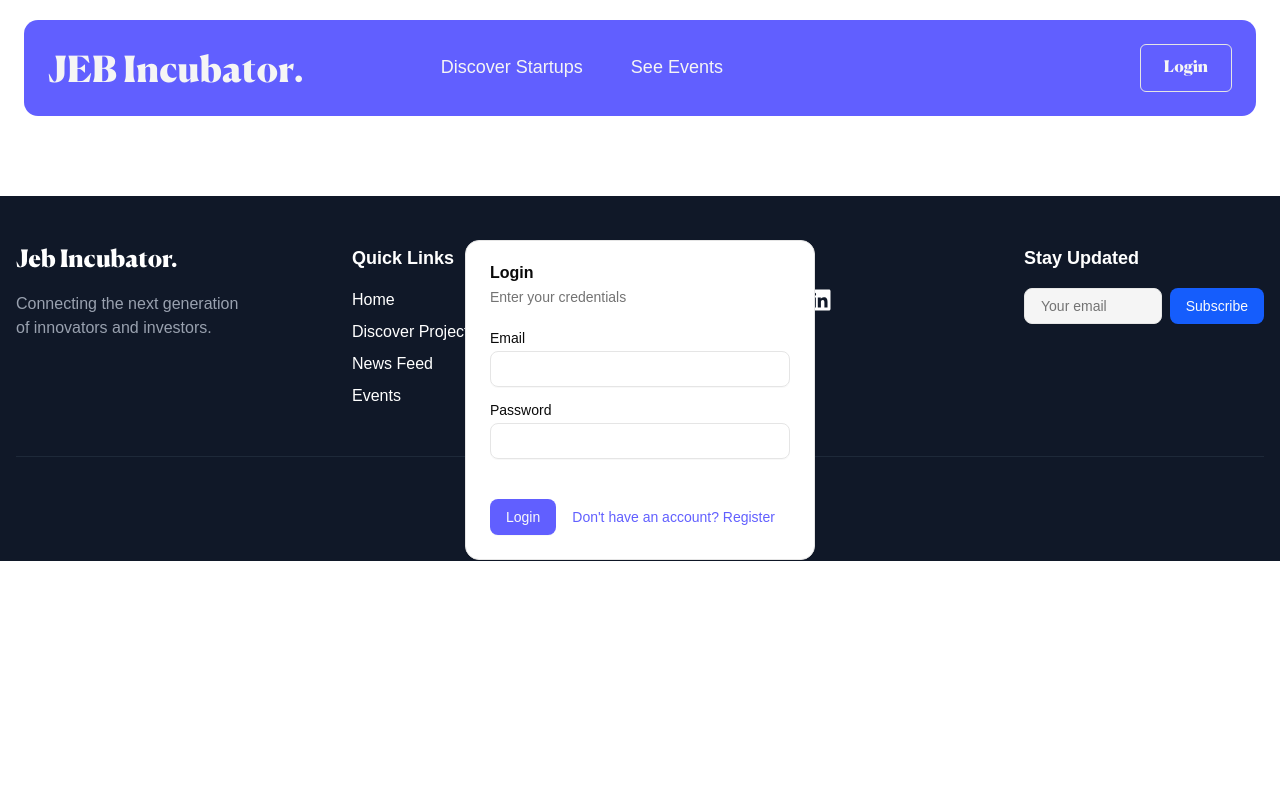
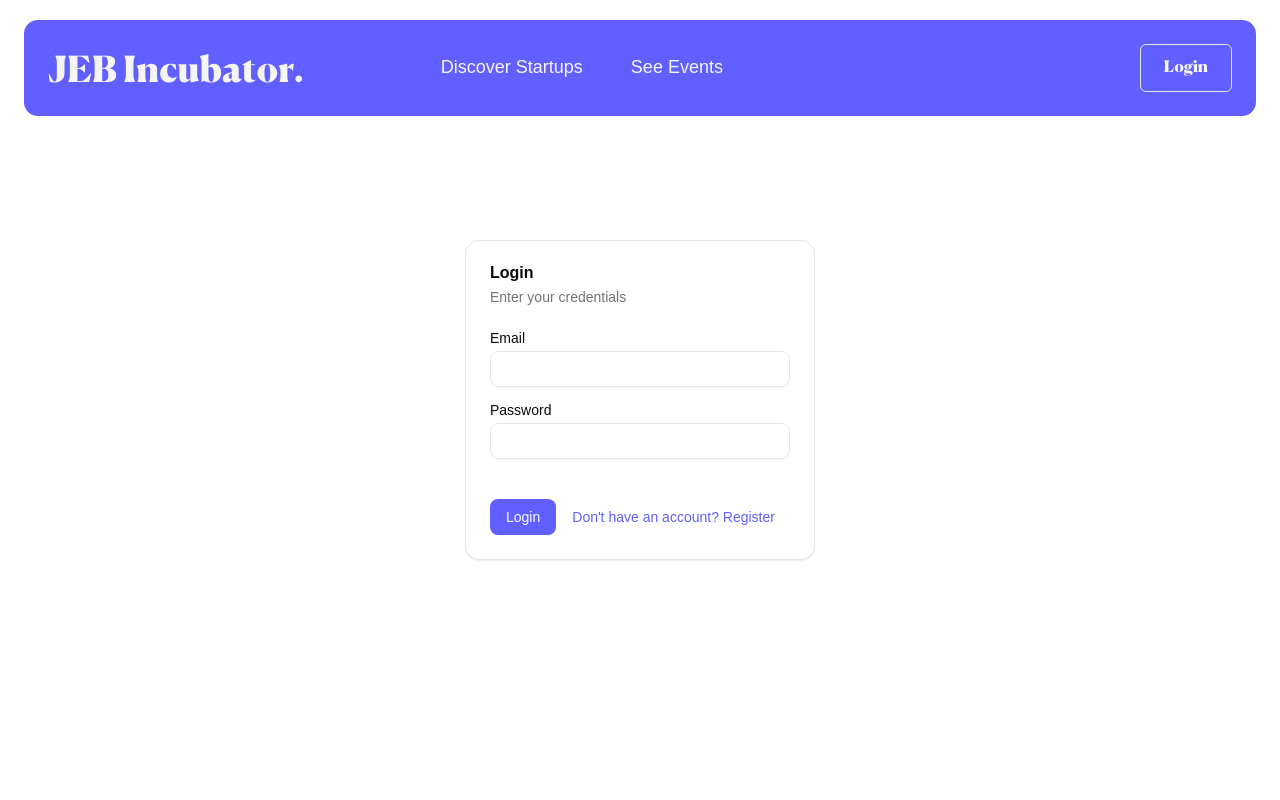
Before and after one commit to EPITECH-IT-2028/Survivor, a Next.js app: page /login in a window 1280 px wide. Shown: the top 800 px of the page. Built offline with nearby package versions, Linux system fonts and the light colour scheme; a web font is replaced by a local one.

Commit message:
feat(layout): ensure footer stays at bottom of page
Added min-h-screen to main content container and adjusted Footer styles
to ensure the footer remains at the bottom of the viewport, even when
content is short. This improves layout consistency and visual appeal.

```diff
--- a/app/layout.tsx
+++ b/app/layout.tsx
@@ -40,7 +40,7 @@ export default function RootLayout({
       >
         <AuthProvider>
           <Navbar />
-          <div className="mx-auto max-w-6xl">{children}</div>
+          <div className="mx-auto min-h-screen max-w-6xl">{children}</div>
           <Toaster position="bottom-right" richColors />
         </AuthProvider>
         <Footer />
--- a/components/Footer.tsx
+++ b/components/Footer.tsx
@@ -8,7 +8,7 @@ import { Input } from "@/components/ui/input";
 
 const Footer = () => {
   return (
-    <footer className="mt-20 bg-gray-900 py-12 text-white">
+    <footer className="relative bottom-0 mt-20 w-full bg-gray-900 py-12 text-white">
       <div className="container mx-auto px-4">
         <div className="grid grid-cols-1 gap-24 md:grid-cols-4">
           <div className="col-span-1">
```
